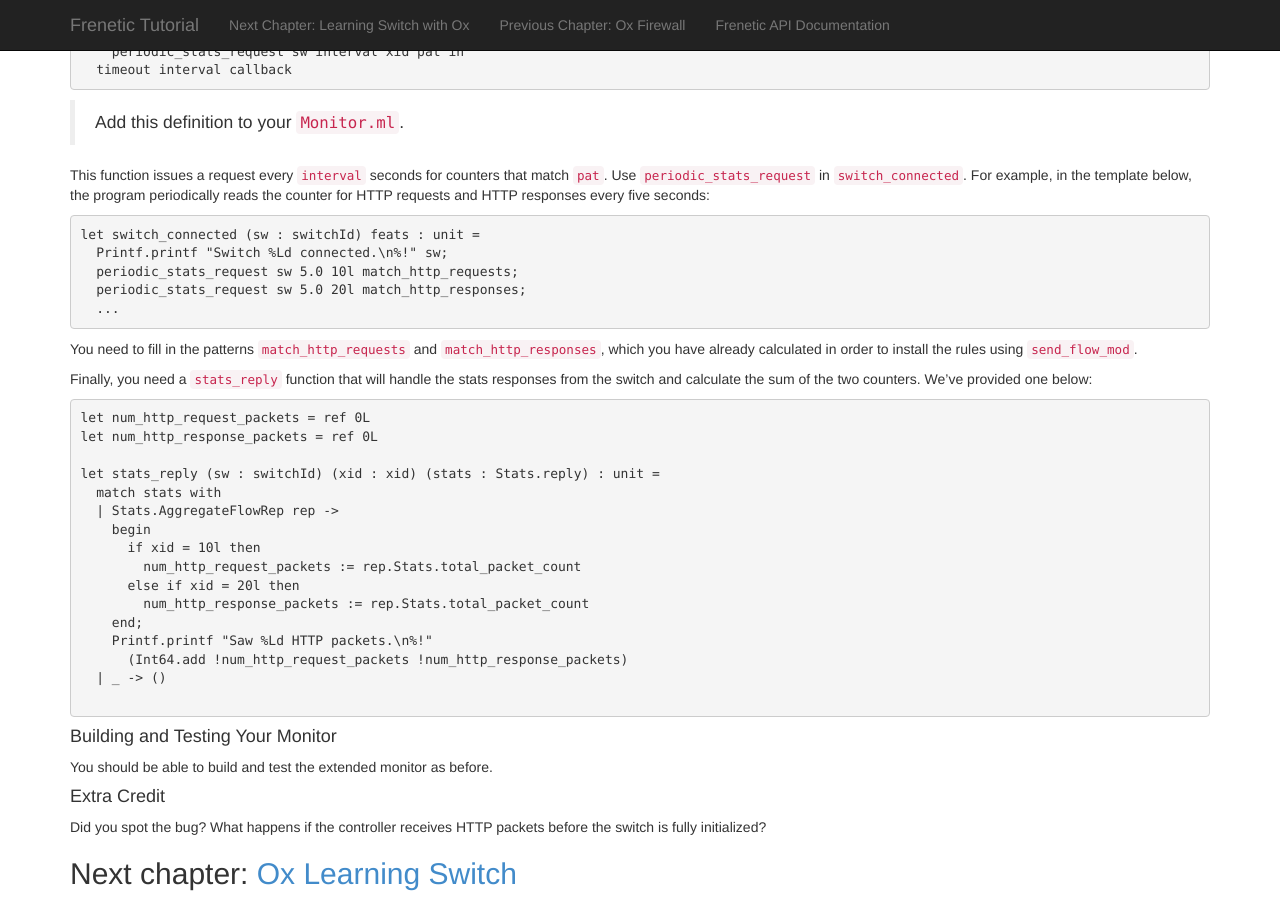
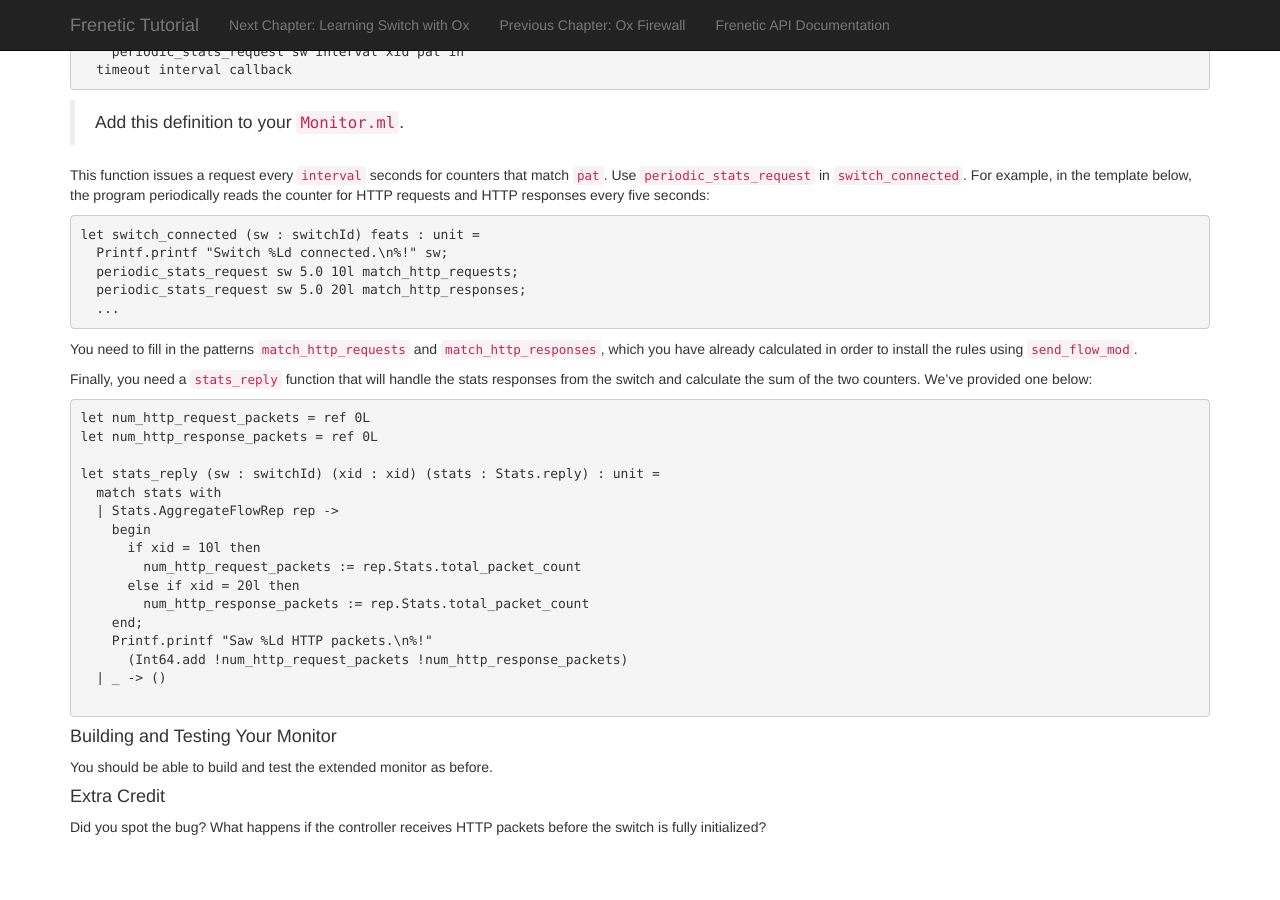
Before and after one commit to frenetic-lang/tutorials, a Jekyll site: the page built from 04-OxMonitor/index.md, in a window 1280 px wide and 900 px high, scrolled down 3055 px. Built offline with Jekyll 4.4.1, drawn with Linux system fonts in a browser that asks for light colours; nearby versions of some CDN libraries; after the commit the page ends 3902 px from its top, so only the background shows below that.

Commit message:
Update index.md

```diff
--- a/04-OxMonitor/index.md
+++ b/04-OxMonitor/index.md
@@ -287,7 +287,6 @@ You should be able to build and test the extended monitor as before.
 Did you spot the bug? What happens if the controller receives HTTP
 packets before the switch is fully initialized?
 
-## Next chapter: [Ox Learning Switch][Ch5]
 
 [statistics]: https://github.com/frenetic-lang/ocaml-openflow/blob/master/lib/OpenFlow0x01_Stats.mli
 
```
